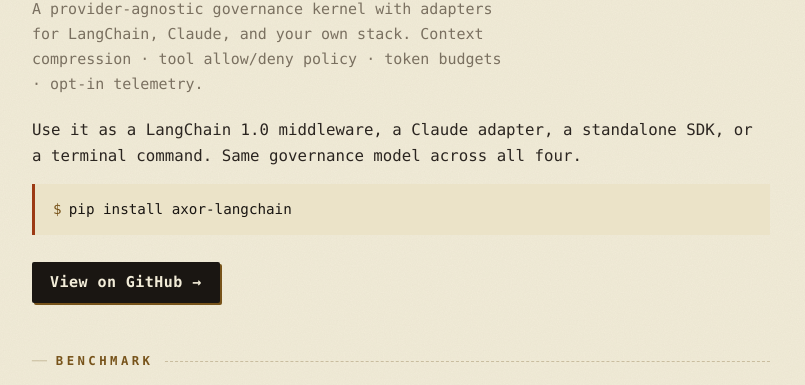
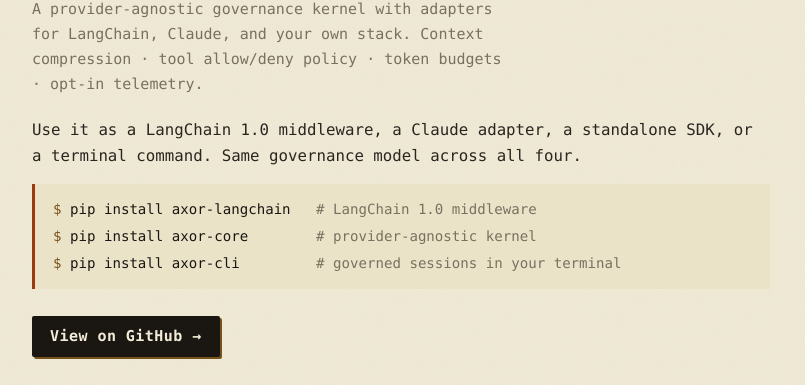
Before and after one commit to Bucha11/axor-telemetry-server, a plain HTML site: page landing/index.html in a window 1280 px wide. Shown: the part 138-523 px from the top of the page, without its empty margins (239-1044 px from the left). Drawn offline with Linux system fonts and the light colour scheme.

Commit message:
style(landing): install block shows langchain + core + cli variants
Three aligned install commands in the hero prompt, each with a trailing
# comment that names the use case. The blinking caret stays on the
axor-langchain line (still the most common entry point) so readers have
a clear default but can see the three surfaces at a glance:

  $ pip install axor-langchain   # LangChain 1.0 middleware  ▊
  $ pip install axor-core        # provider-agnostic kernel
  $ pip install axor-cli         # governed sessions in your terminal

Aligned via monospace padding (not table columns) so it breaks cleanly
on narrow viewports; the block is scroll-on-overflow rather than wrap,
matching how a real terminal would show it.

```diff
--- a/landing/index.html
+++ b/landing/index.html
@@ -98,11 +98,15 @@
       background: var(--bg-tint);
       padding: 0.9rem 1.2rem;
       border-left: 3px solid var(--accent);
-      font-size: 0.95rem;
+      font-size: 0.94rem;
       margin: 1rem 0;
       color: var(--ink);
+      overflow-x: auto;
     }
-    .prompt .dollar { color: var(--accent-3); margin-right: 0.5em; user-select: none; }
+    .prompt .line { display: block; white-space: pre; }
+    .prompt .line + .line { margin-top: 0.25rem; }
+    .prompt .dollar { color: var(--accent-3); user-select: none; }
+    .prompt .note   { color: var(--muted); }
     .prompt .caret {
       display: inline-block;
       width: 0.55em;
@@ -301,7 +305,9 @@
     </p>
 
     <div class="prompt">
-      <span class="dollar">$</span>pip install axor-langchain<span class="caret"></span>
+      <span class="line"><span class="dollar">$ </span>pip install axor-langchain   <span class="note"># LangChain 1.0 middleware</span><span class="caret"></span></span>
+      <span class="line"><span class="dollar">$ </span>pip install axor-core        <span class="note"># provider-agnostic kernel</span></span>
+      <span class="line"><span class="dollar">$ </span>pip install axor-cli         <span class="note"># governed sessions in your terminal</span></span>
     </div>
 
     <a class="cta" href="https://github.com/Bucha11/axor-langchain">View on GitHub →</a>
```
